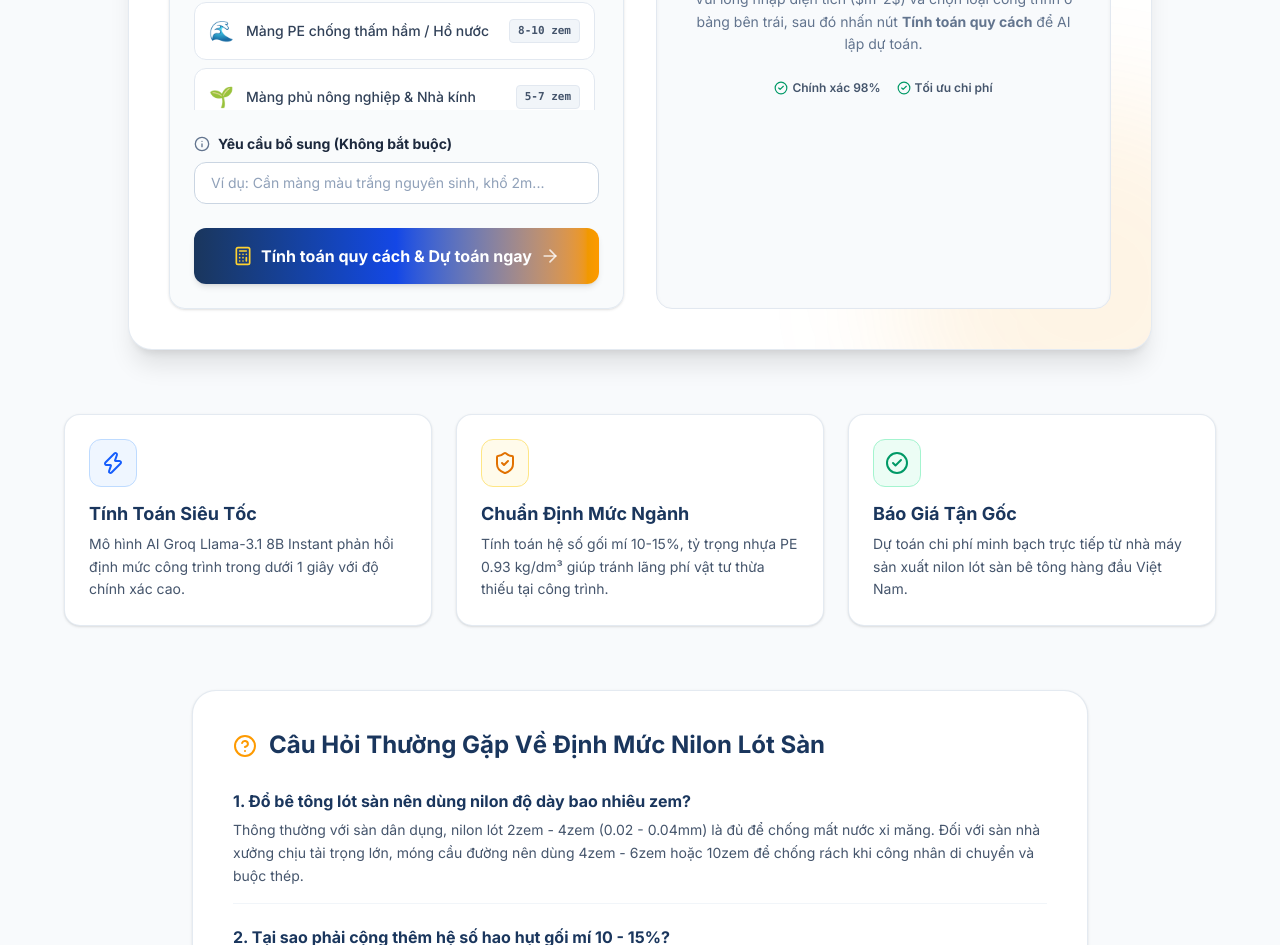
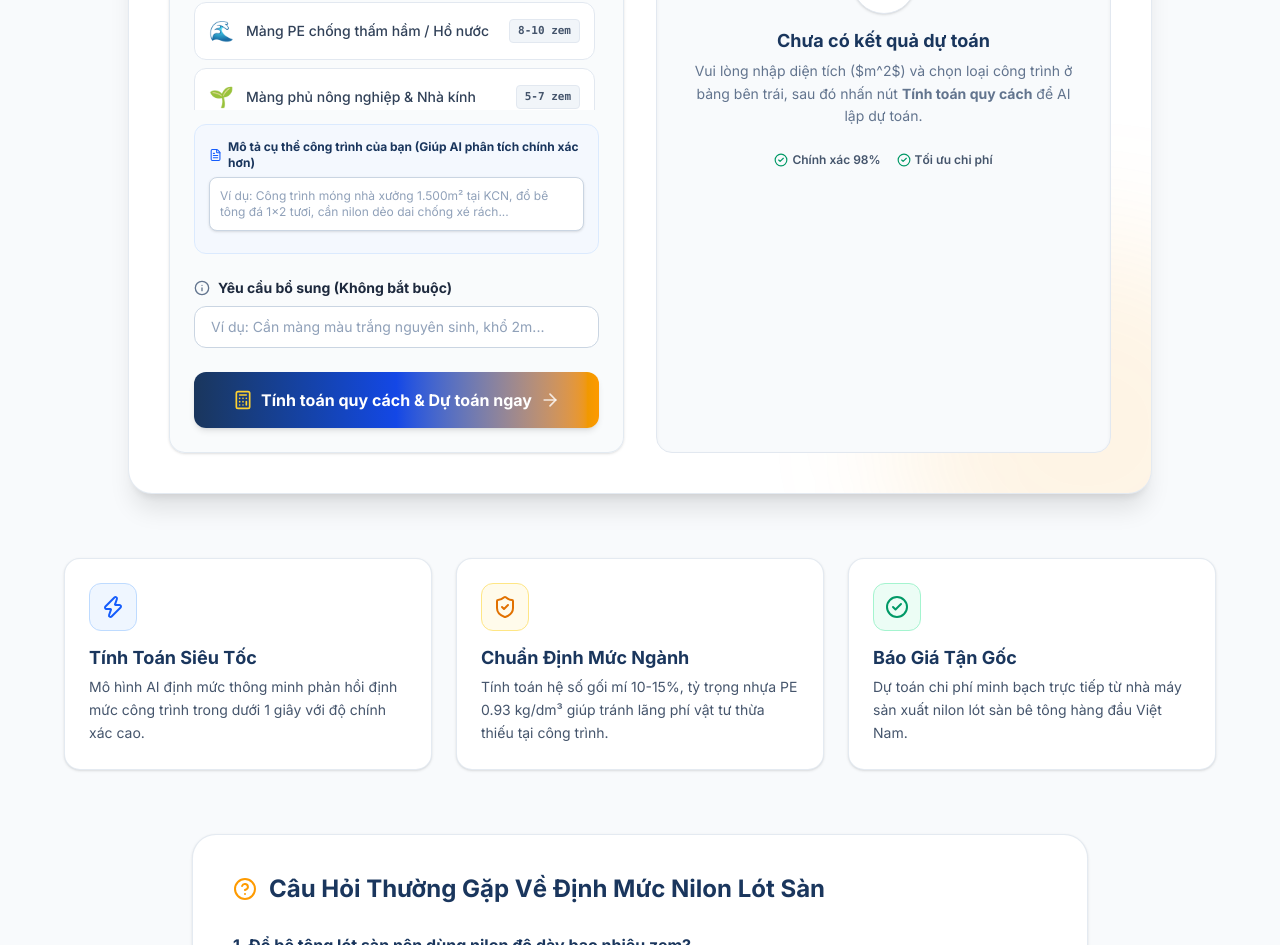
Before and after one commit to nhotungdo/website-nilonxaydung, a Next.js app in the folder nilon-website/: page /du-toan-vat-tu in a window 1280 px wide. Shown: the part 1000-1945 px from the top of the page. Built offline with nearby package versions, Linux system fonts and the light colour scheme.

Commit message:
feat: implement AI-powered material estimator and result dashboard in new estimation page

```diff
--- a/nilon-website/app/api/ai/estimate-material/route.ts
+++ b/nilon-website/app/api/ai/estimate-material/route.ts
@@ -6,6 +6,7 @@ interface EstimateRequest {
   usageType: string; // e.g. 'lot-san-be-tong' | 'chong-tham' | 'mang-nong-nghiep' | 'quan-pallet' | 'khac'
   usageTypeName?: string;
   notes?: string;
+  projectDescription?: string;
 }
 
 export interface EstimateResult {
@@ -98,7 +99,7 @@ function calculateDeterministicEstimate(areaSqM: number, usageType: string): Est
 export async function POST(request: Request) {
   try {
     const body: EstimateRequest = await request.json();
-    const { areaSqM, usageType, usageTypeName, notes } = body;
+    const { areaSqM, usageType, usageTypeName, notes, projectDescription } = body;
 
     if (!areaSqM || areaSqM <= 0) {
       return NextResponse.json(
@@ -152,6 +153,7 @@ YÊU CẦU TRẢ VỀ JSON DUY NHẤT VỚI CÁC TRƯỜNG:
       const userPrompt = `Hãy dự toán vật tư nilon cho công trình:
 - Diện tích thi công: ${areaSqM} m²
 - Hạng mục / Mục đích: ${usageTypeName || usageType}
+- Mô tả chi tiết công trình của khách: ${projectDescription || 'Không có'}
 - Ghi chú / Yêu cầu thêm: ${notes || 'Không có'}`;
 
       const chatCompletion = await groq.chat.completions.create({
--- a/nilon-website/app/du-toan-vat-tu/page.tsx
+++ b/nilon-website/app/du-toan-vat-tu/page.tsx
@@ -5,7 +5,7 @@ import { Sparkles, HelpCircle, CheckCircle2, ShieldCheck, Zap } from 'lucide-rea
 
 export const metadata: Metadata = {
   title: 'Công Cụ AI Dự Toán Vật Tư Nilon Lót Sàn & Màng PE Xây Dựng | NilonXayDung.vn',
-  description: 'Tính toán chính xác quy cách nilon lót sàn bê tông (2zem - 10zem), khối lượng kg, số cuộn và dự toán chi phí tự động bằng công nghệ AI Groq Llama-3.1 8B Instant.',
+  description: 'Tính toán chính xác quy cách nilon lót sàn bê tông (2zem - 10zem), khối lượng kg, số cuộn và dự toán chi phí tự động bằng công nghệ AI Định Mức Thông Minh.',
   keywords: ['ai dự toán nilon', 'tính nilon lót sàn bê tông', 'định mức màng PE', 'báo giá nilon lót sàn', 'nilon xây dựng'],
 };
 
@@ -45,7 +45,7 @@ export default function DuToanVatTuPage() {
             </div>
             <h3 className="text-lg font-bold text-[#1a365d] mb-2">Tính Toán Siêu Tốc</h3>
             <p className="text-slate-600 text-sm leading-relaxed">
-              Mô hình AI Groq Llama-3.1 8B Instant phản hồi định mức công trình trong dưới 1 giây với độ chính xác cao.
+              Mô hình AI định mức thông minh phản hồi định mức công trình trong dưới 1 giây với độ chính xác cao.
             </p>
           </div>
 
--- a/nilon-website/app/layout.tsx
+++ b/nilon-website/app/layout.tsx
@@ -4,7 +4,6 @@ import "@/styles/globals.css";
 import Header from "@/components/Header";
 import Footer from "@/components/Footer";
 import ButtonCall from "@/components/ButtonCall";
-import ZaloButton from "@/components/ZaloButton";
 import AiSalesChatbot from "@/components/AiSalesChatbot";
 import { Toaster } from "react-hot-toast";
 import { generateSEO } from "@/lib/seo";
@@ -31,7 +30,6 @@ export default function RootLayout({
         </main>
         <Footer />
         <ButtonCall />
-        <ZaloButton />
         <AiSalesChatbot />
         <Toaster position="top-right" />
       </body>
--- a/nilon-website/components/AiMaterialEstimator.tsx
+++ b/nilon-website/components/AiMaterialEstimator.tsx
@@ -15,7 +15,8 @@ import {
   Info,
   Bot,
   Ruler,
-  TrendingDown
+  TrendingDown,
+  FileText
 } from 'lucide-react';
 import { motion, AnimatePresence } from 'framer-motion';
 import toast from 'react-hot-toast';
@@ -52,12 +53,19 @@ const USAGE_OPTIONS = [
     name: 'Màng PE quấn pallet & Bọc hàng hóa',
     icon: '📦',
     defaultZem: '2-3 zem'
+  },
+  {
+    id: 'khac-mo-ta-rieng',
+    name: 'Mục đích khác (Tự mô tả công trình bên dưới)',
+    icon: '✍️',
+    defaultZem: 'Tự động AI'
   }
 ];
 
 export default function AiMaterialEstimator() {
   const [areaSqM, setAreaSqM] = useState<string>('500');
   const [selectedUsage, setSelectedUsage] = useState<string>(USAGE_OPTIONS[0].id);
+  const [projectDescription, setProjectDescription] = useState<string>('');
   const [notes, setNotes] = useState<string>('');
   const [loading, setLoading] = useState<boolean>(false);
   const [result, setResult] = useState<EstimateResult | null>(null);
@@ -81,6 +89,7 @@ export default function AiMaterialEstimator() {
           areaSqM: numArea,
           usageType: selectedUsage,
           usageTypeName: selectedOption?.name || selectedUsage,
+          projectDescription: projectDescription,
           notes: notes
         })
       });
@@ -94,7 +103,7 @@ export default function AiMaterialEstimator() {
       setResult(data);
       toast.success(
         data.isAiGenerated
-          ? 'Groq AI đã phân tích & lập dự toán thành công!'
+          ? 'Hệ thống AI đã phân tích & lập dự toán thành công!'
           : 'Đã hoàn tất tính toán định mức chuẩn vật lý PE!',
         { icon: '🤖' }
       );
@@ -120,7 +129,7 @@ export default function AiMaterialEstimator() {
       <div className="relative z-10 text-center max-w-2xl mx-auto mb-8 sm:mb-12">
         <div className="inline-flex items-center gap-2 px-3.5 py-1.5 rounded-full bg-blue-50 border border-blue-200 text-blue-700 text-xs font-bold uppercase tracking-wider mb-4 shadow-sm">
           <Sparkles className="w-4 h-4 text-amber-500 animate-pulse" />
-          <span>Công Nghệ AI Groq Llama-3.1 8B Instant</span>
+          <span>Công Nghệ AI Định Mức Thông Minh</span>
         </div>
         <h2 className="text-3xl sm:text-4xl font-black text-[#1a365d] font-heading tracking-tight mb-3">
           AI Dự Toán Vật Tư <span className="bg-gradient-to-r from-blue-600 via-indigo-600 to-amber-600 bg-clip-text text-transparent">Nilon & Màng PE</span>
@@ -206,6 +215,21 @@ export default function AiMaterialEstimator() {
                   </button>
                 ))}
               </div>
+
+              {/* Detailed Project Description Input for Customer */}
+              <div className="mt-3.5 bg-blue-50/50 p-3.5 rounded-xl border border-blue-100">
+                <label className="block text-xs font-bold text-[#1a365d] mb-1.5 flex items-center gap-1.5">
+                  <FileText className="w-3.5 h-3.5 text-blue-600" />
+                  Mô tả cụ thể công trình của bạn (Giúp AI phân tích chính xác hơn)
+                </label>
+                <textarea
+                  rows={2}
+                  value={projectDescription}
+                  onChange={(e) => setProjectDescription(e.target.value)}
+                  placeholder="Ví dụ: Công trình móng nhà xưởng 1.500m² tại KCN, đổ bê tông đá 1x2 tươi, cần nilon dẻo dai chống xé rách..."
+                  className="w-full bg-white border border-slate-300 focus:border-blue-500 rounded-lg p-2.5 text-xs text-slate-900 placeholder-slate-400 focus:outline-none focus:ring-2 focus:ring-blue-500/20 transition-all shadow-sm resize-none"
+                />
+              </div>
             </div>
 
             {/* Notes */}
@@ -232,7 +256,7 @@ export default function AiMaterialEstimator() {
               {loading ? (
                 <>
                   <RefreshCw className="w-5 h-5 animate-spin text-white" />
-                  <span>AI Groq đang phân tích định mức...</span>
+                  <span>Hệ thống AI đang phân tích định mức...</span>
                 </>
               ) : (
                 <>
```
